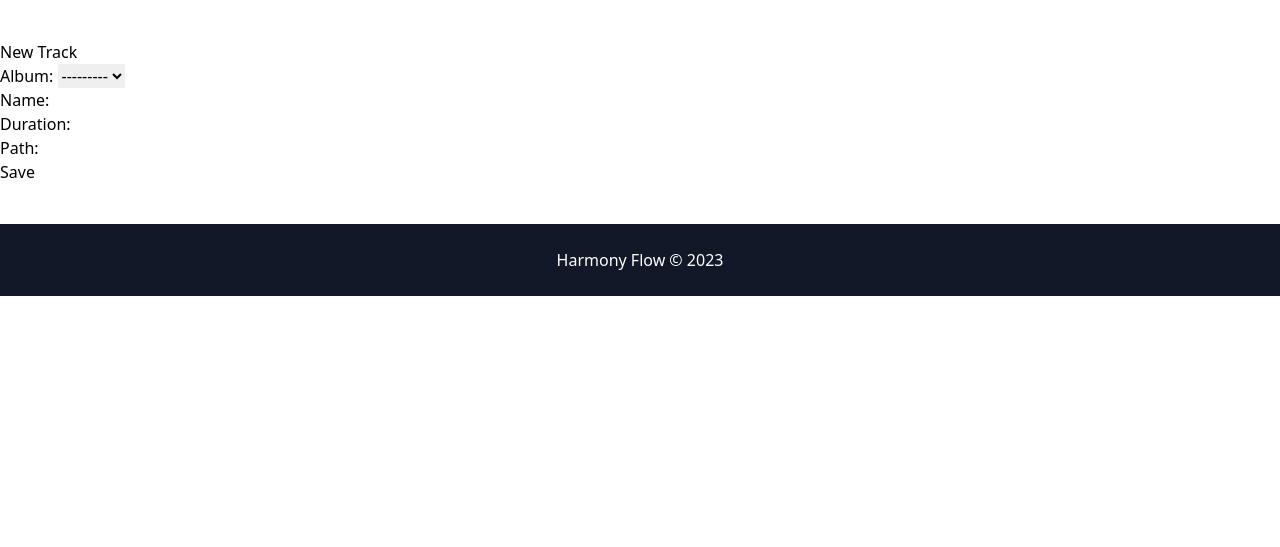
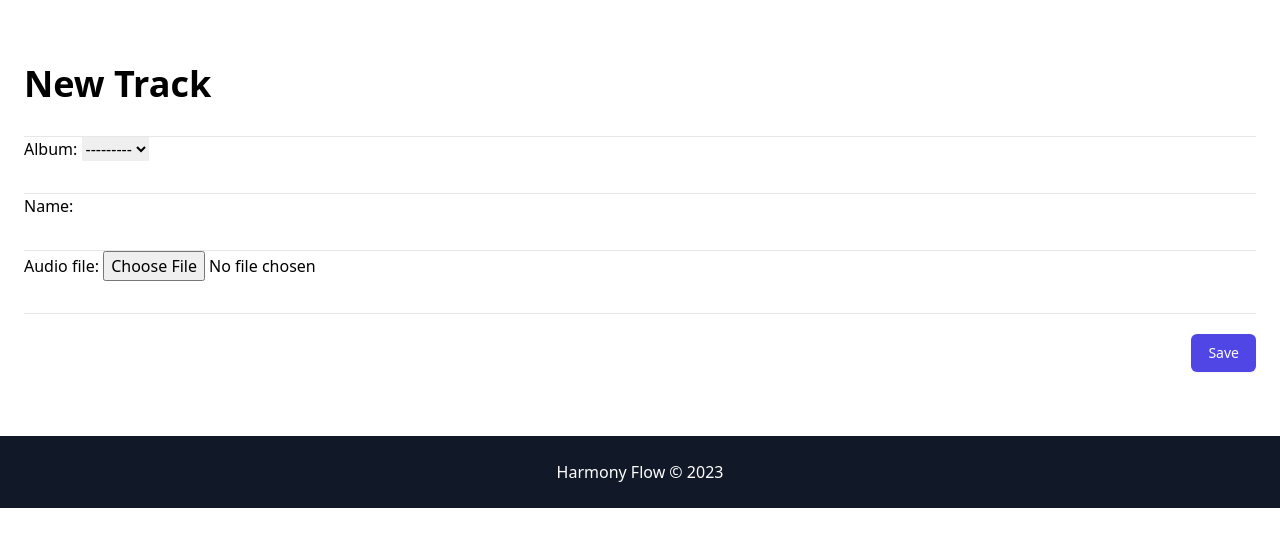
Before and after one commit to dias0092/harmony-flow, a Django app: page /tracks/new/ in a window 1280 px wide. Shown: the part 80-627 px from the top of the page. Run offline with Django 4.2, Linux system fonts and the light colour scheme; data that the repository does not hold is empty; some libraries are stand-ins or nearby versions.

Commit message:
Updated templates for tracks app

```diff
--- a/harmonyflow/settings.py
+++ b/harmonyflow/settings.py
@@ -49,6 +49,7 @@
     'user_songs',
     'users',
     'core',
+    'pydub',
 ]
 
 MIDDLEWARE = [
--- a/tracks/forms.py
+++ b/tracks/forms.py
@@ -4,4 +4,4 @@
 class TrackForm(forms.ModelForm):
     class Meta:
         model = Track
-        fields = ('album', 'name', 'duration', 'path')
+        fields = ('album', 'name', 'audio_file')
--- a/tracks/models.py
+++ b/tracks/models.py
@@ -4,8 +4,8 @@
 class Track(models.Model):
     album = models.ForeignKey(Album, on_delete=models.CASCADE)
     name = models.CharField(max_length=100)
-    duration = models.DurationField()
-    path = models.URLField()
+    duration = models.IntegerField(null=True, blank=True)
+    audio_file = models.FileField(upload_to='static/tracks/')
 
     def __str__(self):
         return self.name
--- a/tracks/templates/tracks/track_edit.html
+++ b/tracks/templates/tracks/track_edit.html
@@ -1,11 +1,16 @@
 {% extends 'base.html' %}
 
 {% block content %}
-<h1>New Track</h1>
-
-<form method="POST">
-    {% csrf_token %}
-    {{ form.as_p }}
-    <button type="submit">Save</button>
-</form>
+<div class="container mx-auto p-6">
+    <h1 class="text-4xl font-bold mb-5">New Track</h1>
+    <form method="POST" enctype="multipart/form-data" class="space-y-8 divide-y divide-gray-200">
+        {% csrf_token %}
+        {{ form.as_p }}
+        <div class="pt-5">
+            <div class="flex justify-end">
+                <button type="submit" class="ml-3 inline-flex justify-center py-2 px-4 border border-transparent shadow-sm text-sm font-medium rounded-md text-white bg-indigo-600 hover:bg-indigo-700 focus:outline-none focus:ring-2 focus:ring-offset-2 focus:ring-indigo-500">Save</button>
+            </div>
+        </div>
+    </form>
+</div>
 {% endblock %}
--- a/tracks/views.py
+++ b/tracks/views.py
@@ -1,6 +1,7 @@
 from django.shortcuts import render, get_object_or_404, redirect
 from .models import Track
 from .forms import TrackForm
+from pydub import AudioSegment
 
 def track_list(request):
     tracks = Track.objects.all()
@@ -12,10 +13,14 @@
 
 def track_new(request):
     if request.method == "POST":
-        form = TrackForm(request.POST)
+        form = TrackForm(request.POST, request.FILES)
         if form.is_valid():
             track = form.save()
-            return redirect('track_detail', pk=track.pk)
+            audio_file_path = track.audio_file.path
+            audio = AudioSegment.from_file(audio_file_path)
+            track.duration = len(audio) // 1000
+            track.save()
+            return redirect('tracks:track_detail', pk=track.pk)
     else:
         form = TrackForm()
     return render(request, 'tracks/track_edit.html', {'form': form})
@@ -23,10 +28,13 @@
 def track_edit(request, pk):
     track = get_object_or_404(Track, pk=pk)
     if request.method == "POST":
-        form = TrackForm(request.POST, instance=track)
+        form = TrackForm(request.POST, request.FILES, instance=track)
         if form.is_valid():
             track = form.save()
-            return redirect('track_detail', pk=track.pk)
+            audio_info = mediainfo(track.audio_file.path)
+            track.duration = audio_info['duration']
+            track.save()
+            return redirect('tracks:track_detail', pk=track.pk)
     else:
         form = TrackForm(instance=track)
     return render(request, 'tracks/track_edit.html', {'form': form})
@@ -35,5 +43,5 @@
     track = get_object_or_404(Track, pk=pk)
     if request.method == 'POST':
         track.delete()
-        return redirect('track_list')
+        return redirect('tracks:track_list')
     return render(request, 'tracks/track_delete.html', {'track': track})
```
Also changed, not shown: tracks/templates/tracks/track_delete.html (+12 -8 lines), tracks/templates/tracks/track_detail.html (+6 -7 lines), tracks/templates/tracks/track_list.html (+14 -9 lines), tracks/migrations/0002_remove_track_path_track_audio_file_and_more.py (added), 1 other file.
